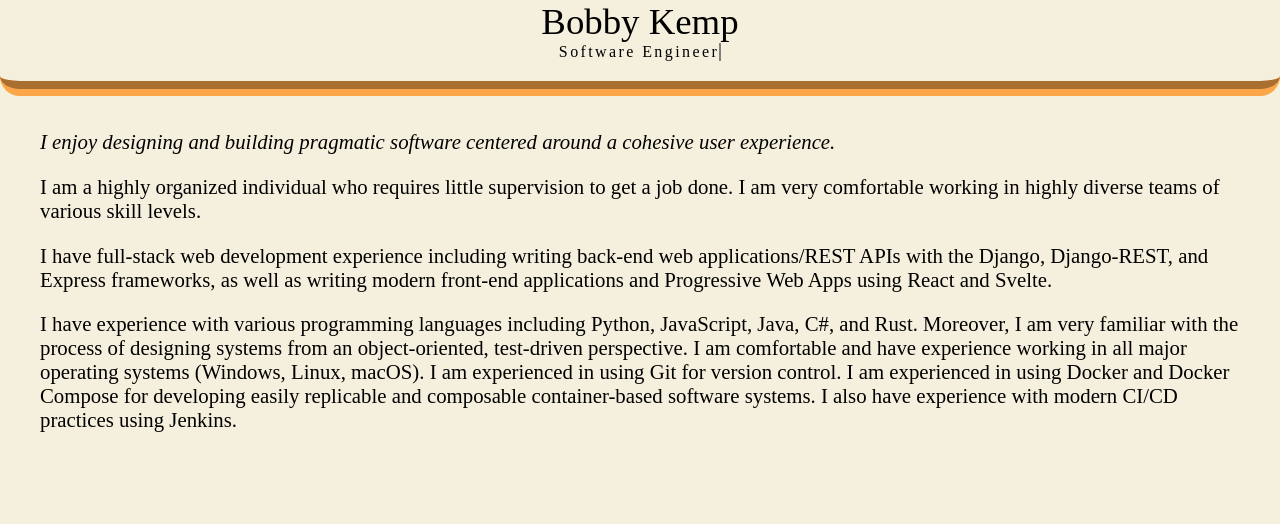
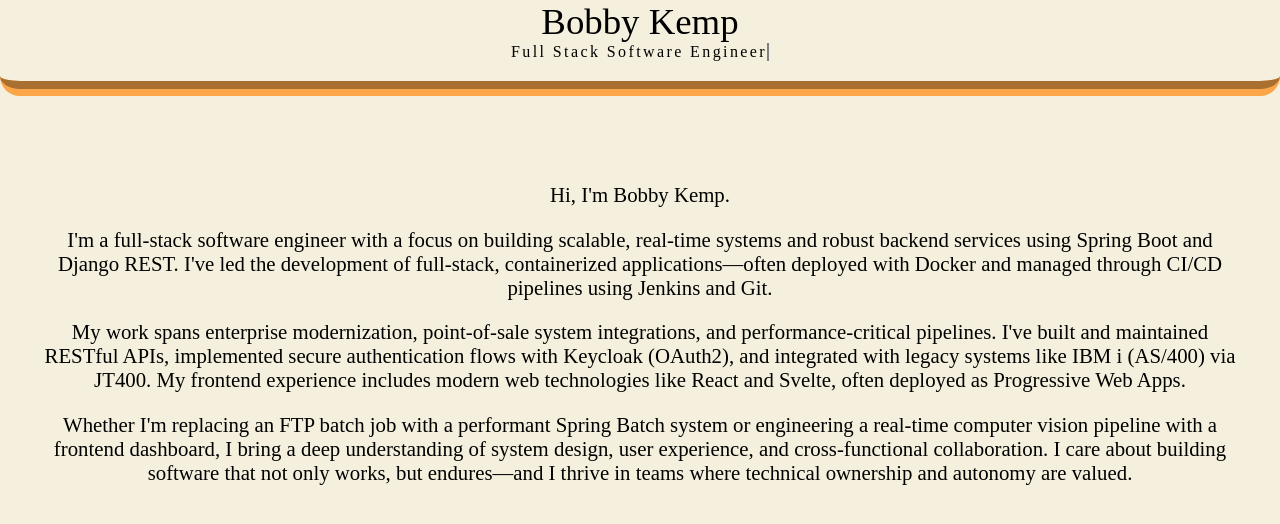
Before and after one commit to bobbykemp/bobbykemp.github.io, a SvelteKit app: page /about in a window 1280 px wide. Shown: the top 524 px of the page. Built offline with nearby package versions, Linux system fonts and the light colour scheme; some icons are missing; a web font is replaced by a local one.

Commit message:
updated resume updated title to Full Stack Software Engineer updated about me page with latest information and better formatting updated skills page to list skills in priority/knowledge order updated tale of Iowa 80 Group on workplaces page

```diff
--- a/src/routes/+page.svelte
+++ b/src/routes/+page.svelte
@@ -47,7 +47,7 @@
 			href={'/about'}
 			width="70"
 			iconClass="mdi:about-circle-outline"
-			buttonText="About me"
+			buttonText="About Me"
 			iconColor="#F5F0DD"
 			textColor="#F5F0DD"
 		/>
--- a/src/routes/Header.svelte
+++ b/src/routes/Header.svelte
@@ -1,7 +1,7 @@
 <header>
 	<div class="main">Bobby Kemp</div>
 	<div class="secondary-container">
-		<div class="typewriter">Software Engineer</div>
+		<div class="typewriter">Full Stack Software Engineer</div>
 	</div>
 </header>
 
--- a/src/routes/about/+page.svelte
+++ b/src/routes/about/+page.svelte
@@ -2,39 +2,49 @@
 	import BackButton from '$lib/components/BackButton.svelte';
 </script>
 
+<div class="page">
 	<BackButton />
-
 	<div class="about">
+		<p>Hi, I'm Bobby Kemp.</p>
 		<p>
-		<i
-			>I enjoy designing and building pragmatic software centered around a cohesive user experience.</i
-		>
+			I'm a full-stack software engineer with a focus on building scalable, real-time systems and
+			robust backend services using Spring Boot and Django REST. I've led the development of
+			full-stack, containerized applications—often deployed with Docker and managed through CI/CD
+			pipelines using Jenkins and Git.
 		</p>
 		<p>
-		I am a highly organized individual who requires little supervision to get a job done. I am very
-		comfortable working in highly diverse teams of various skill levels.
+			My work spans enterprise modernization, point-of-sale system integrations, and
+			performance-critical pipelines. I've built and maintained RESTful APIs, implemented secure
+			authentication flows with Keycloak (OAuth2), and integrated with legacy systems like IBM i
+			(AS/400) via JT400. My frontend experience includes modern web technologies like React and
+			Svelte, often deployed as Progressive Web Apps.
 		</p>
 		<p>
-		I have full-stack web development experience including writing back-end web applications/REST
-		APIs with the Django, Django-REST, and Express frameworks, as well as writing modern front-end
-		applications and Progressive Web Apps using React and Svelte.
+			Whether I'm replacing an FTP batch job with a performant Spring Batch system or engineering a
+			real-time computer vision pipeline with a frontend dashboard, I bring a deep understanding of
+			system design, user experience, and cross-functional collaboration. I care about building
+			software that not only works, but endures—and I thrive in teams where technical ownership and
+			autonomy are valued.
 		</p>
-	<p>
-		I have experience with various programming languages including Python, JavaScript, Java, C#, and
-		Rust. Moreover, I am very familiar with the process of designing systems from an
-		object-oriented, test-driven perspective. I am comfortable and have experience working in all
-		major operating systems (Windows, Linux, macOS). I am experienced in using Git for version
-		control. I am experienced in using Docker and Docker Compose for developing easily replicable
-		and composable container-based software systems. I also have experience with modern CI/CD
-		practices using Jenkins.
-	</p>
+	</div>
 </div>
 
 <style>
 	@import url('https://fonts.googleapis.com/css2?family=Eczar&display=swap');
+	.page {
+		display: flex;
+		flex-direction: column;
+		align-items: center;
+		justify-content: center;
+		padding: 1rem;
+		box-sizing: border-box;
+	}
+
 	.about {
-		margin-left: 2em;
-		margin-right: 2em;
+		text-align: center;
+		max-width: 1200px;
+		margin: 0 auto;
+		padding: 1em;
 	}
 	p {
 		font-family: 'Eczar', serif;
```
Also changed, not shown: src/routes/skills/+page.svelte (+38 -8 lines), src/routes/workplaces/+page.svelte (+7 -6 lines), package.json (line endings or trailing spaces), 2 other files (tests, documents, lock files or other folders). Lines whose indentation alone changed are shown as unchanged.
